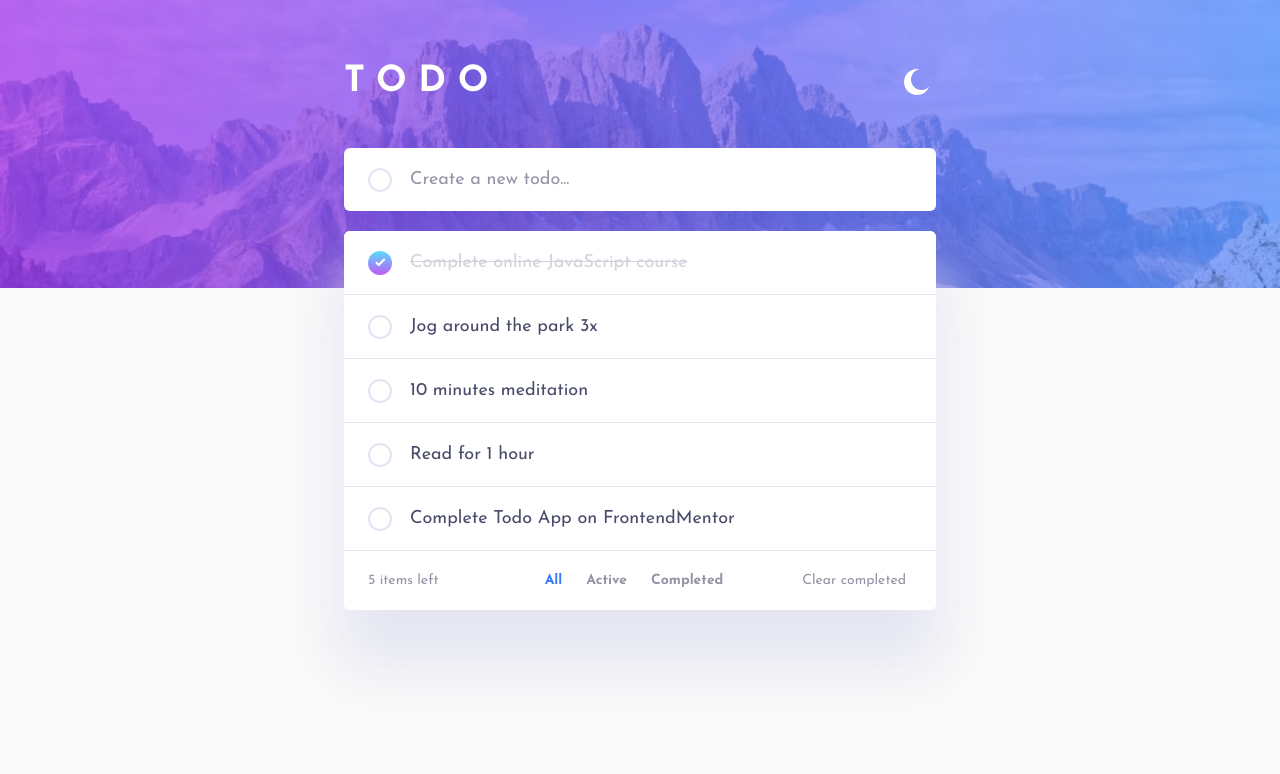
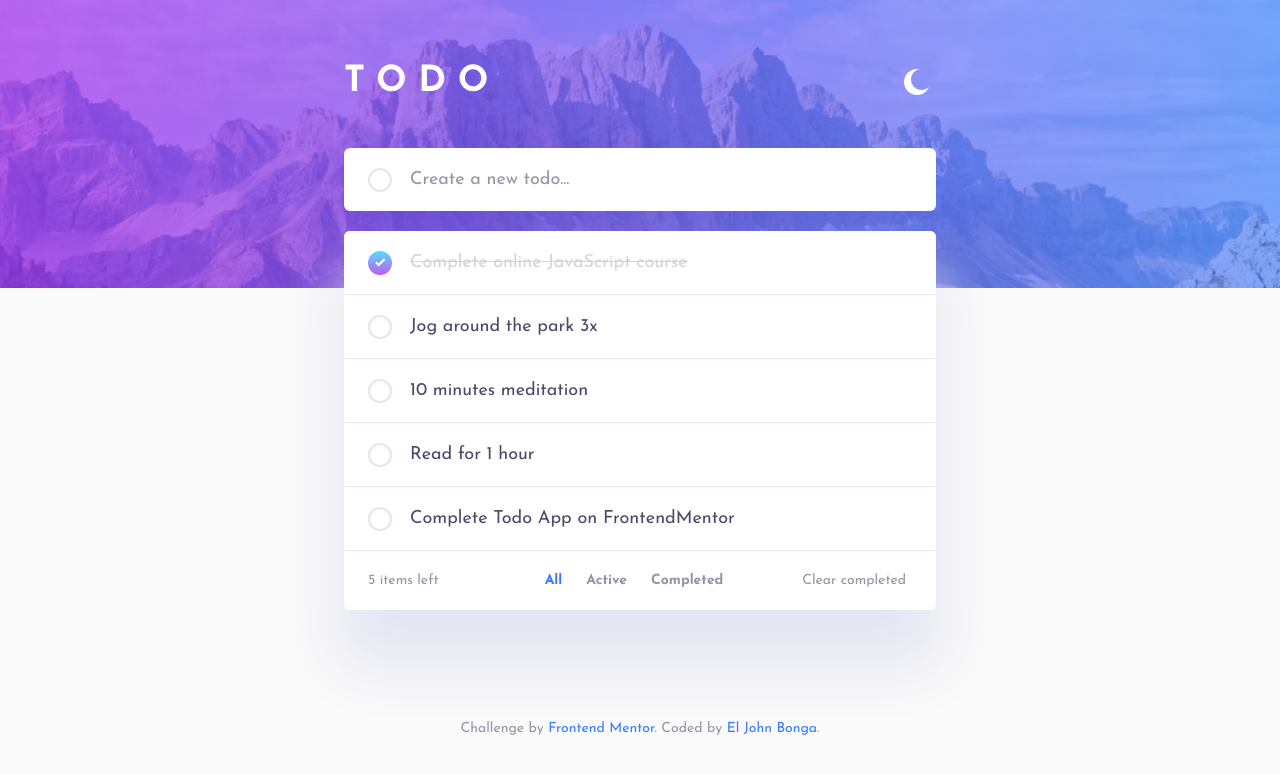
Before and after one commit to eljohn316/frontendmentor-challenges-hub, a React (Vite) app: page / in a window 1280 px wide. Shown: the top 774 px of the page. Built offline with nearby package versions, Linux system fonts and the light colour scheme.

Commit message:
add <Attribution /> component

```diff
--- a/src/App.tsx
+++ b/src/App.tsx
@@ -1,13 +1,17 @@
 import { AppWrapper } from '@/components/app-wrapper';
 import { TodoHeader } from '@/components/todo-header';
 import { TodoWrapper } from '@/components/todo-wrapper';
+import { Attribution } from '@/components/attribution';
 
 function App() {
   return (
-    <AppWrapper>
-      <TodoHeader />
-      <TodoWrapper />
-    </AppWrapper>
+    <>
+      <AppWrapper>
+        <TodoHeader />
+        <TodoWrapper />
+      </AppWrapper>
+      <Attribution />
+    </>
   );
 }
 
--- /dev/null
+++ b/src/components/attribution.tsx
@@ -0,0 +1,33 @@
+import styled from 'styled-components';
+
+const Wrapper = styled.div`
+  padding: 1.5rem;
+  text-align: center;
+  font-size: 0.875rem;
+  color: var(--clr-action);
+
+  a {
+    text-decoration: none;
+    color: var(--clr-primary);
+
+    &:hover {
+      text-decoration: underline;
+    }
+  }
+`;
+
+export function Attribution() {
+  return (
+    <Wrapper>
+      Challenge by{' '}
+      <a href="https://www.frontendmentor.io?ref=challenge" target="_blank">
+        Frontend Mentor
+      </a>
+      . Coded by{' '}
+      <a href="https://github.com/eljohn316" target="_blank">
+        El John Bonga
+      </a>
+      .
+    </Wrapper>
+  );
+}
```
